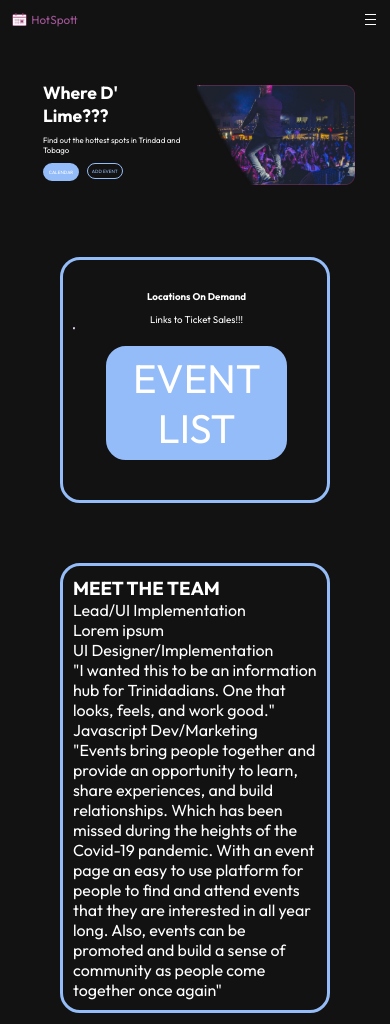
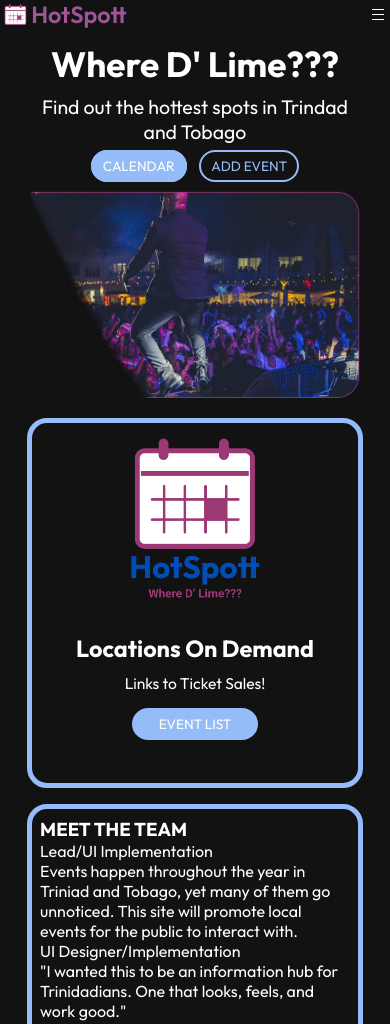
Before and after one commit to Eshwar1010/INFO-1601, a plain HTML site: page index.html in a window 390 px wide. Shown: the top 1024 px of the page. Drawn offline with Linux system fonts and the light colour scheme.

Commit message:
Updated navbar, panel1 and section1 responsiveness

```diff
--- a/CSS/Index/navbar.css
+++ b/CSS/Index/navbar.css
@@ -27,7 +27,6 @@ header {
     display: flex;
     justify-content: flex-end;
     align-items: center;
-    padding: 2vw;
 }
 
 header .logo {
@@ -42,6 +41,7 @@ header .name {
     color: var(--purp);
     cursor: pointer;
     font-size: 3vw;
+    font-weight: 550;
 }
 
 nav ul {
@@ -53,7 +53,7 @@ nav ul li {
 	display: inline-block;
     padding: 2vw;
     font-weight: medium;
-    font-size: 1.7vw;
+    font-size: 1.9vw;
 }
 
 nav ul li a {
@@ -125,6 +125,7 @@ nav ul li a:hover {
     left: 0;
     height: calc(100vh - 50 px);
     width: 100%;
+    font-size: 4vw;
 }
 
 @media only screen and (max-width: 680px) {
@@ -135,5 +136,11 @@ nav ul li a:hover {
     #hamburger-icon {
         display: inline-block;
     }
+    header .name {
+        font-size: 6vw;
+    }
+    header .logo {
+        width: 6vw;
+    }
 
 }
--- a/CSS/Index/panel1.css
+++ b/CSS/Index/panel1.css
@@ -18,8 +18,8 @@
     gap: 1vw;
     grid-template-columns: repeat(2, 1fr);
 
-	padding: 2vw;
-	margin: 7vw;
+	padding: 1vw;
+	margin: 0.3vw 7vw;
 	align-content: center;
     justify-content: space-between;
 }
@@ -27,12 +27,16 @@
 #panel1_img img {
     width: 100%;
     height: auto;
-    padding-top: 3vw;
-
+    object-fit: contain;
+    position: relative;
+    top: 50%;
+    left: 50%;
+    transform: translate(-50%, -50%);
+    margin-top: 1vw;
 }
 
 #panel1_text {
-	font-size: 3vw;
+	font-size: 4vw;
     padding: 1vw;
     display:table-cell;
     vertical-align:middle;
@@ -42,30 +46,42 @@
 	padding: 1vw;
 }
 
-
 #panel1_text p {
-    font-size: 2vw;
+    font-size: 3vw;
     padding: 1vw;
 }
 
 #panel1_btn {
+    background-color: var(--jblue);
+    color: white;
+}
+#panel1_btn, #panel1_btn2 {
     padding: 1vw;
-    background-color: var(--jblue);
-    border: var(--jblue) 2px solid;
-    color: white;
-    font-size: 1.2vw;
+    border: var(--jblue) solid 2px;
+    font-size: 1.6vw;
     display: inline;
     margin: 1vw;
     border-radius: 60px;
     float:left;
 }
-#panel1_btn2{
-    padding: 1vw;
-    border: var(--jblue) solid 1px;
-    color: var(--jblue);
-    font-size: 1.2vw;
-    display: inline;
-    margin: 1vw;
-    border-radius: 60px;
-    float:left;
+
+@media only screen and (max-width:680px) {
+    #panel1 {
+        grid-template-columns: 1fr;
+    }
+    #panel1_text {
+        text-align: center;
+        align-content: center;
+        font-size: 6vw;
+    }
+    #panel1_text p{
+        font-size: 5vw;
+    }
+    #panel1_btn, #panel1_btn2 {
+        font-size: 3.5vw;
+        float: none;
+        padding: 5px 10px;
+    }
+
+
 }
--- a/CSS/Index/section.css
+++ b/CSS/Index/section.css
@@ -14,10 +14,10 @@
 }
 
 section {
-    border: var(--jblue) 3px solid;
+    border: var(--jblue) 5px solid;
     border-radius: 20px;
-	padding: 10px;
-	margin: 60px 60px;
+	padding: 2vw;
+	margin: 4vw 7vw;
     display: grid;
 }
 
--- a/CSS/Index/section1.css
+++ b/CSS/Index/section1.css
@@ -13,38 +13,44 @@
   --rasinBlack: #232323;
 }
 
-#sec1 {
-    grid-template-columns: 3fr 4fr;
+#section1 {
+    display: grid;
+    gap: 1vw;
+    grid-template-columns: repeat(2, 1fr);
+	align-content: center;
+    justify-content: space-between;
 }
 
-#sec1 div:nth-child(odd) {
-    text-align: center;
-    margin: 10% auto;
+#section1_img img{
+    width: 65%;
+    height: auto;
+    object-fit: contain;
+    position: relative;
+    top: 50%;
+    left: 50%;
+    transform: translate(-50%, -50%);
+    padding: 1.5vw;
 }
 
-#sec1 div:nth-child(even) {
-    font-size: 3em;
+#section1_text {
+    font-size: 3.5vw;
     text-align: center;
-    padding: 20px;
+    padding: 25px;
+    display:table-cell;
+    vertical-align:middle;
+    margin: auto;
 }
 
-#sec1 div img {
-    width: 70%;
-    height: 30vw;
-    object-fit:contain;
-    display: table-cell;
-    margin-top: 0%;
-    margin-bottom: 0%;
-
+#section1_text h2 {
+    margin-bottom: 10px;
 }
 
-#sec1 div p, #sec1 div h2 {
+#section1_text p {
     font-size: 2.5vw;
-    margin-bottom: 5%;
-    margin-top: 0;
+    margin-bottom: 5px;
 }
 
-#sec1 div a {
+#section1_text a {
     padding: 5px 25px;
     background-color: var(--jblue);
     border: var(--jblue) 2px solid;
@@ -52,5 +58,24 @@
     font-size: smaller;
     display: inline-block;
     margin: 10px;
-    border-radius: 20px;
+    border-radius: 60px;
+    font-size: 2vw;
 }
+
+@media only screen and (max-width: 680px) {
+    #section1 {
+        grid-template-columns: 1fr;
+    }
+    #section1_img img {
+        width: 45%;
+    }
+    #section1_text {
+        font-size: 4vw;
+    }
+    #section1_text p {
+        font-size: 4vw;
+    }
+    #section1_text a{
+        font-size: 3.5vw;
+    }
+}
--- a/index.html
+++ b/index.html
@@ -60,20 +60,20 @@
         <h2>Where D' Lime???</h2>
         <p>Find out the hottest spots in Trindad and Tobago</p>
         <a href="HTML/calendar.html" id="panel1_btn">CALENDAR</a>
-        <a href="#" class="main_btn" id="panel1_btn2">ADD EVENT</a>
+        <a href="#" id="panel1_btn2">ADD EVENT</a>
       </div>
       <div id="panel1_img">
         <img src="IMAGES/jumpUP.png">
       </div>
     </div>
 
-    <section id="sec1">
-      <div>
+    <section id="section1">
+      <div id="section1_img">
         <img src="IMAGES/HotSpott LOGO Full.png">
       </div>
-      <div>
+      <div id="section1_text">
         <h2>Locations On Demand</h2>
-        <p>Links to Ticket Sales!!!</p>
+        <p>Links to Ticket Sales!</p>
         <a href="HTML/calendar.html">EVENT LIST</a>
       </div>
     </section>
@@ -82,7 +82,7 @@
       <h3>MEET THE TEAM</h3>
       <div>
         Lead/UI Implementation
-        <p>Lorem ipsum</p>
+        <p>Events happen throughout the year in Triniad and Tobago, yet many of them go unnoticed. This site will promote local events for the public to interact with.</p>
       </div>
       <div>
         UI Designer/Implementation
```
